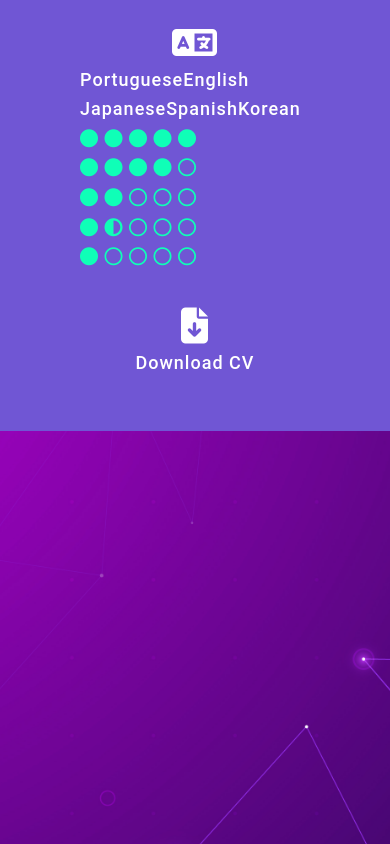
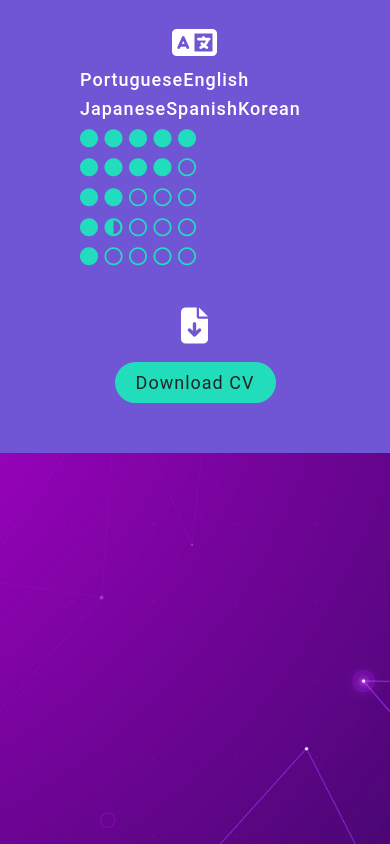
Before and after one commit to Nickenji/supreme-pancake, a plain HTML site: page index.html in a window 390 px wide. Shown: the part 5420-6264 px from the top of the page. Drawn offline with nearby package versions, Linux system fonts and the light colour scheme.

```diff
--- a/index.html
+++ b/index.html
@@ -308,10 +308,10 @@
 
           <br>
 
-          <a href="Nicolas Kenji Fukusima Goh - CV.pdf" id="cv" target="_blank" download>
-            <h2 class="center"><i class="fas fa-file-download"></i></h2>
-            <h4 class="center">Download CV</h4>
-          </a>
+          <div class="text-center">
+            <h2><i class="fas fa-file-download"></i></h2>
+            <a href="Nicolas Kenji Fukusima Goh - CV.pdf" class="btn btn-custom btn-teal" target="_blank" download>Download CV</a>
+          </div>
 
         </aside>
       </section>
@@ -383,6 +383,12 @@
         </div>
       </div>
 
+      <div class="row">
+        <div class="col-md-12 center contact">
+          <h5>Made entirely with CSS/Bootstrap</h5>
+        </div>
+      </div>
+
     </div>
   </footer>
 
--- a/styles/styles.css
+++ b/styles/styles.css
@@ -139,23 +139,6 @@ p {
     border-right: 1px solid rgba(0, 0, 0, 0.3);
 }
 
-#cv:link {
-    color: #FFF;
-}
-
-#cv:visited {
-    color: #FFF;
-}
-
-#cv:hover {
-    color: #0FFFB7;
-    text-decoration: none;
-}
-
-#cv:active {
-    color:#1ECC98;
-}
-
 /*================== timeline ====================*/
 /* Timeline holder */
 ul.timeline {
@@ -235,7 +218,7 @@ footer {
     border-bottom: 1px solid rgba(255, 255, 255, 0.7);
 }
 
-/*================== scroolbar ====================*/
+/*================== scrollbar ====================*/
 /* width */
 ::-webkit-scrollbar {
     width: 8px;
@@ -252,7 +235,7 @@ footer {
     background: #5907D3;
 }
 
-/*================== skillbar/language ====================*/
+/*================== aside/skillbar/button ====================*/
 .skill-box {
     background: #293347;
     padding: 4px;
@@ -298,7 +281,7 @@ footer {
 }
 
 .circle-color {
-    color: #0FFFB7;
+    color: rgba(15, 255, 183, 0.8);
 }
 
 .align-left {
@@ -308,3 +291,21 @@ footer {
 .align-right {
     float: right;
 }
+
+.btn-custom {
+    border-radius: 500px;
+    transition: background 0.5s, color 0.3s;
+    font-size: 18px;
+    letter-spacing: 1px;
+    margin-top: 10px;
+    width: 70%;
+}
+
+.btn-teal {
+    background: rgba(15, 255, 183, 0.8);
+}
+
+.btn-teal:hover {
+    background: rgba(15, 255, 183, 1);
+    color:#FFF;
+}
```
